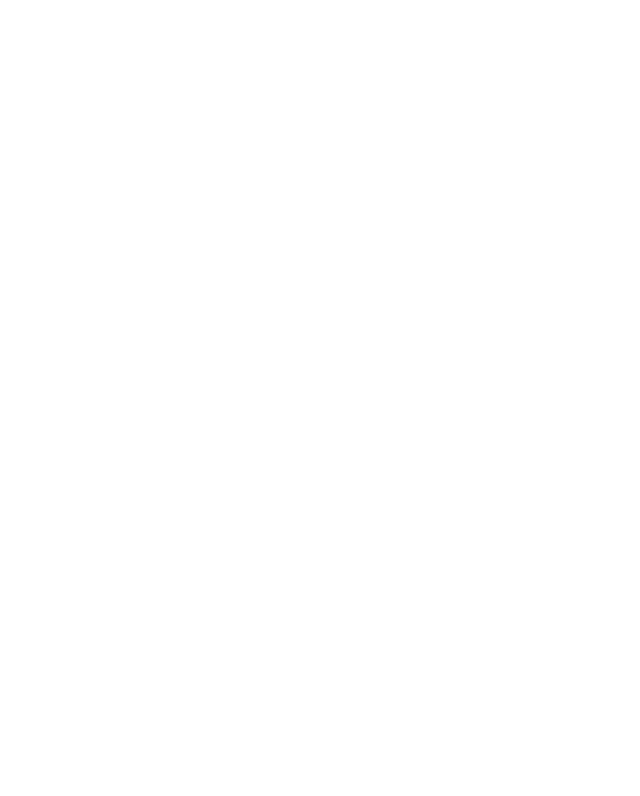
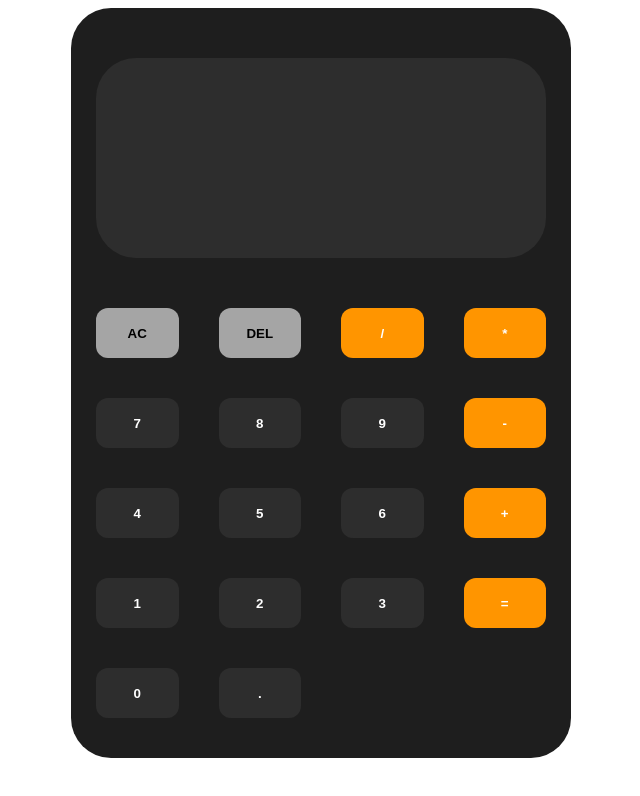
Before and after one commit to mohamedashan/Calculator, a plain HTML site: page index.html in a window 1280 px wide. Shown: the whole page, without its empty margins (319-959 px from the left). Drawn offline with Linux system fonts and the light colour scheme.

Commit message:
Add HTML structure and CSS styles for calculator layout

```diff
--- a/index.html
+++ b/index.html
@@ -1,11 +1,43 @@
 <!DOCTYPE html>
 <html lang="en">
+
 <head>
     <meta charset="UTF-8">
     <meta name="viewport" content="width=device-width, initial-scale=1.0">
-    <title>Document</title>
+    <title>Calculator</title>
+    <link rel="stylesheet" href="style.css">
 </head>
+
 <body>
+    <center>
+        <div class="Calculator">
+            <div class="Screen"></div>
+            <div class="Buttons ">
+                <button class="Ac">AC</button>
+                <button class="Del">DEL</button>
+                <button class="Divide">/</button>
+                <button class="Mul">*</button>
 
+                <button class="N7">7</button>
+                <button class="N8">8</button>
+                <button class="N9">9</button>
+                <button class="Minus">-</button>
+
+                <button class="N4">4</button>
+                <button class="N5">5</button>
+                <button class="N6">6</button>
+                <button class="Sum">+</button>
+
+                <button class="N1">1</button>
+                <button class="N2">2</button>
+                <button class="N3">3</button>
+                <button class="Equal">=</button>
+
+                <button class="N0">0</button>
+                <button class="Dot">.</button>
+            </div>
+        </div>
+    </center>
 </body>
+
 </html>
--- a/style.css
+++ b/style.css
@@ -0,0 +1,125 @@
+
+
+.Calculator{
+    padding-top: 50px;
+    width: 500px;
+    height: 700px;
+    background-color:#1E1E1E;
+    border-radius: 40px;
+    display: flex;
+    flex-direction: column;
+    align-items: center;
+}
+.Screen{
+    display: flex;
+    width: 450px;
+    height: 200px;
+    background-color:#2D2D2D;
+    border-radius: 40px;
+}
+
+.Buttons{
+    margin-top: 50px;
+    display: grid;
+    grid-template-columns: repeat(4,1fr);
+    gap: 40px;
+    width: 90%;
+}
+
+.Buttons button {
+    width: 100%;
+    height: 50px;
+    border: none;
+    border-radius: 12px;
+    cursor: pointer;
+}
+
+.Ac{
+    background-color: #A5A5A5;
+    font-weight: bolder;
+}
+
+.Del{
+    background-color: #A5A5A5;
+    font-weight: bolder;
+}
+.Divide{
+    background-color:#FF9500;
+    color: white;
+    font-weight: bolder;
+}
+.Mul{
+    background-color:#FF9500;
+    color: white;
+    font-weight: bolder;
+}
+.Minus{
+    background-color:#FF9500;
+    color: white;
+    font-weight: bolder;
+}
+.Sum{
+    background-color:#FF9500;
+    color: white;
+    font-weight: bolder;
+}
+.Equal{
+    background-color:#FF9500;
+    color: white;
+    font-weight: bolder;
+}
+.N1{
+    background-color:#2D2D2D ;
+    color: white;
+    font-weight: bolder;
+}
+.N2{
+    background-color:#2D2D2D ;
+    color: white;
+    font-weight: bolder;
+}
+.N3{
+    background-color:#2D2D2D ;
+    color: white;
+    font-weight: bolder;
+}
+.N4{
+    background-color:#2D2D2D ;
+    color: white;
+    font-weight: bolder;
+}
+.N5{
+    background-color:#2D2D2D ;
+    color: white;
+    font-weight: bolder;
+}
+.N6{
+    background-color:#2D2D2D ;
+    color: white;
+    font-weight: bolder;
+}
+.N7{
+    background-color:#2D2D2D ;
+    color: white;
+    font-weight: bolder;
+}
+.N8{
+    background-color:#2D2D2D ;
+    color: white;
+    font-weight: bolder;
+}
+.N9{
+    background-color:#2D2D2D ;
+    color: white;
+    font-weight: bolder;
+}
+.N0{
+    background-color:#2D2D2D ;
+    color: white;
+    font-weight: bolder;
+}
+.Dot{
+    background-color:#2D2D2D ;
+    color: white;
+    font-weight: bolder;
+}
```
